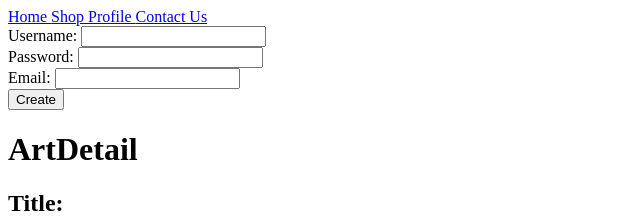
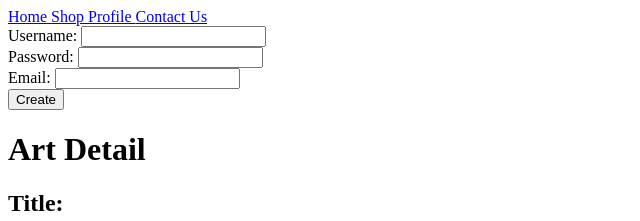
Before and after one commit to salvat36/endlesseasel, a React (Create React App) app in the folder client/: page /artworks/1 in a window 1280 px wide. Shown: the top 221 px of the page, without its empty margins (0-640 px from the left). Built offline with nearby package versions, Linux system fonts and the light colour scheme; no server answers.

Commit message:
create link to individual artworkgallery cards by id

```diff
--- a/client/src/components/App.js
+++ b/client/src/components/App.js
@@ -45,8 +45,8 @@ function App() {
         <Route path="/contact">
           <Contact />
         </Route>
-        <Route path='/artworks/:id'>
-          <ArtDetail/>
+        <Route path="/artworks/:id">
+          <ArtDetail />
         </Route>
       </Switch>
     </main>
--- a/client/src/components/ArtDetail.js
+++ b/client/src/components/ArtDetail.js
@@ -19,7 +19,7 @@ const ArtDetail = () => {
 
   return (
     <div>
-      <h1>ArtDetail</h1>
+      <h1>Art Detail</h1>
       <h2>Title: {title}</h2>
       <h2>Genre: {genre}</h2>
       <h2>Price: ${price}</h2>
--- a/client/src/components/ArtGallery.js
+++ b/client/src/components/ArtGallery.js
@@ -1,9 +1,12 @@
 import React from "react";
+import { Link } from "react-router-dom/cjs/react-router-dom.min";
 
-const ArtGallery = ({ genre, price, title, image }) => {
+const ArtGallery = ({ title, image, id }) => {
   return (
     <div>
-      <img src={image} alt={title} />
+      <Link to={`/artworks/${id}`}>
+        <img src={image} alt={title} />
+      </Link>
     </div>
   );
 };
```
Also changed, not shown: 1 other file (tests, documents, lock files or other folders).
